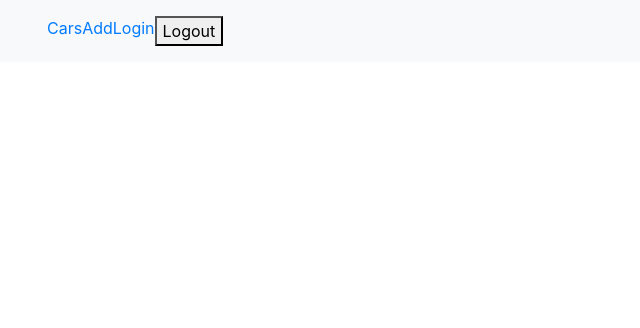
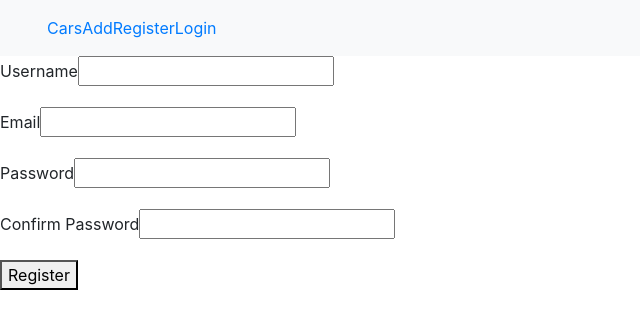
Before and after one commit to boris7ran/CarsAppVue, a Vue app: page /register in a window 1280 px wide. Shown: the top 328 px of the page, without its empty margins (0-640 px from the left). Built offline with nearby package versions, Linux system fonts and the light colour scheme.

Commit message:
Register Form

```diff
--- a/src/App.vue
+++ b/src/App.vue
@@ -4,31 +4,55 @@
       <div class="navbar navbar-expand-lg navbar-light bg-light">
         <div class="container-fluid">
           <ul class="nav navbar-nav">
-            <li class="nav-item"><router-link to="/cars">Cars</router-link></li>
-            <li class="nav-item"><router-link to="/cars/add">Add</router-link></li>
-            <li class="nav-item"><router-link to="/login">Login</router-link></li>
-            <li><button @click="logout">Logout</button></li>
+            <li class="nav-item">
+              <router-link to="/cars">Cars</router-link>
+            </li>
+            <li class="nav-item">
+              <router-link to="/cars/add">Add</router-link>
+            </li>
+            <li class="nav-item" v-if="!isLogged">
+              <router-link to="/register">Register</router-link>
+            </li>
+            <div v-if="!isLogged">
+              <li class="nav-item">
+                <router-link to="/login">Login</router-link>
+              </li>
+            </div>
+            <div v-if="isLogged">
+              <li>
+                <button @click="logout">Logout</button>
+              </li>
+            </div>
           </ul>
         </div>
       </div>
     </nav>
 
-    <router-view/>
+    <router-view />
   </div>
 </template>
 
 <script>
-import { authService } from './services/Auth'
+import { authService } from "./services/Auth";
 
 export default {
-  name: 'app',
+  name: "app",
 
-  methods: {
-    logout(){
-      authService.logout();
-      this.$router.push('/login');
+  created() {
+    this.isLogged = authService.isAuthenticated()
+  },
+
+  data() {
+    return {
+      isLogged: authService.isAuthenticated()
     }
   },
 
-}
+  methods: {
+    logout() {
+      authService.logout();
+      this.$router.push("/login");
+    }
+  }
+};
 </script>
--- /dev/null
+++ b/src/components/AppRegister.vue
@@ -0,0 +1,57 @@
+<template>
+  <div>
+    <form @submit.prevent="handleAdd">
+      <div class="form-group">
+        <label for="username">Username</label>
+        <input type="nubmer" id="username" v-model="newUser.username" />
+      </div>
+      <div class="form-group">
+        <label for="email">Email</label>
+        <input type="nubmer" id="email" v-model="newUser.email" />
+      </div>
+      <div class="form-group">
+        <label for="password">Password</label>
+        <input type="nubmer" id="password" v-model="newUser.password" />
+      </div>
+      <div class="form-group">
+        <label for="password_confirmation">Confirm Password</label>
+        <input type="nubmer" id="password_confirmation" v-model="newUser.password_confirmation" />
+      </div>
+      <div class="form-group">
+        <button type="submit">Register</button>
+      </div>
+    </form>
+  </div>
+</template>
+
+<script>
+import { registerService } from '@/services/RegisterService'
+
+export default {
+  data() {
+    return {
+      newUser: this.getDefaults()
+    };
+  },
+
+  methods: {
+    getDefaults() {
+      return {
+        username: "",
+        email: "",
+        password: "",
+        password_confirmation: ""
+      };
+    },
+
+    handleAdd() {
+      registerService.registerUser(this.newUser);
+      this.newUser = this.getDefaults();
+      this.$router.push('/login');
+    }
+  }
+};
+</script>
+
+<style>
+</style>
--- a/src/main.js
+++ b/src/main.js
@@ -7,12 +7,14 @@ Vue.use(VueRouter)
 import AppCars from '@/components/AppCars'
 import AddCar from '@/components/AddCar'
 import LoginUser from '@/components/LoginUser'
+import AppRegister from '@/components/AppRegister'
 
 const routes = [
   { path: '/cars', component: AppCars},
   { path: '/cars/add', component: AddCar },
   { path: '/edit/:id', component: AddCar},
-  { path: '/login', component: LoginUser}
+  { path: '/login', component: LoginUser},
+  { path: '/register', component: AppRegister}
 ]
 
 const router = new VueRouter({
--- /dev/null
+++ b/src/services/RegisterService.js
@@ -0,0 +1,16 @@
+import axios from 'axios'
+
+export default class RegisterService{
+  constructor () {
+    axios.defaults.baseURL = 'http://localhost:8000/api/';
+  }
+
+  registerUser(user){
+    return axios.post('register', user)
+      .catch(error => {
+        alert(error);
+      })
+  }
+}
+
+export const registerService = new RegisterService();
--- a/src/services/UsersService.js
+++ b/src/services/UsersService.js
@@ -2,7 +2,7 @@ import axios from 'axios'
 
 export default class UsersService{
   constructor () {
-    axios.defaults.baseURL = 'http://localhost:8000/api/';
+    axios.defaults.baseURL = 'http://localhost:8000/api';
   }
 
   loginUser(user){
```
